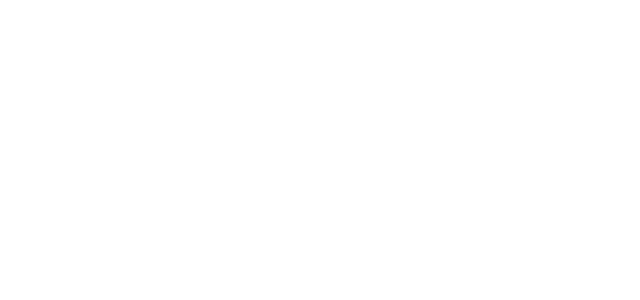
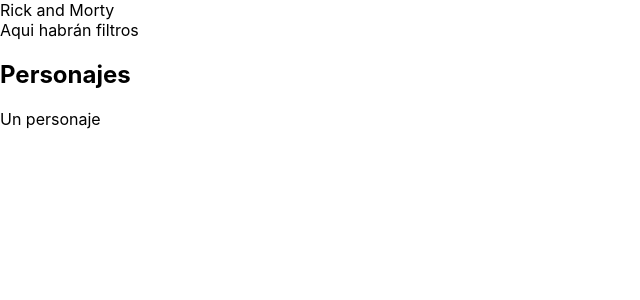
Before and after one commit to nataliamateo/modulo-3-evaluacion-final-nataliamateo, a React (Create React App) app: page / in a window 1280 px wide. Shown: the top 300 px of the page, without its empty margins (0-640 px from the left). Built offline with nearby package versions, Linux system fonts and the light colour scheme.

Commit message:
Create principal components

```diff
--- a/src/components/App.js
+++ b/src/components/App.js
@@ -1,8 +1,19 @@
 import React from 'react';
 import '../stylesheets/App.scss';
+import Header from './Header.js';
+import Filters from './Filters.js';
+import CharacterList from './CharacterList.js';
 
-function App() {
-  return <div className='App'></div>;
-}
+const App = () => {
+  return (
+    <>
+      <Header />
+      <main>
+        <Filters />
+        <CharacterList />
+      </main>
+    </>
+  );
+};
 
 export default App;
--- /dev/null
+++ b/src/components/CharacterCard.js
@@ -0,0 +1,11 @@
+import React from 'react';
+
+const CharacterCard = () => {
+  return (
+    <>
+      <div className='CharacterCard'>Un personaje</div>
+    </>
+  );
+};
+
+export default CharacterCard;
--- /dev/null
+++ b/src/components/CharacterList.js
@@ -0,0 +1,13 @@
+import React from 'react';
+import CharacterCard from './CharacterCard.js';
+
+const CharacterList = () => {
+  return (
+    <>
+      <h2>Personajes</h2>
+      <CharacterCard />
+    </>
+  );
+};
+
+export default CharacterList;
--- /dev/null
+++ b/src/components/Filters.js
@@ -0,0 +1,7 @@
+import React from 'react';
+
+const Filters = () => {
+  return <div className='Filters'>Aqui habrán filtros</div>;
+};
+
+export default Filters;
--- /dev/null
+++ b/src/components/Header.js
@@ -0,0 +1,7 @@
+import React from 'react';
+
+const Header = () => {
+  return <div className='Header'>Rick and Morty</div>;
+};
+
+export default Header;
```
Also changed, not shown: src/components/CharacterDetailPj.js (added, +11 -0 lines).
